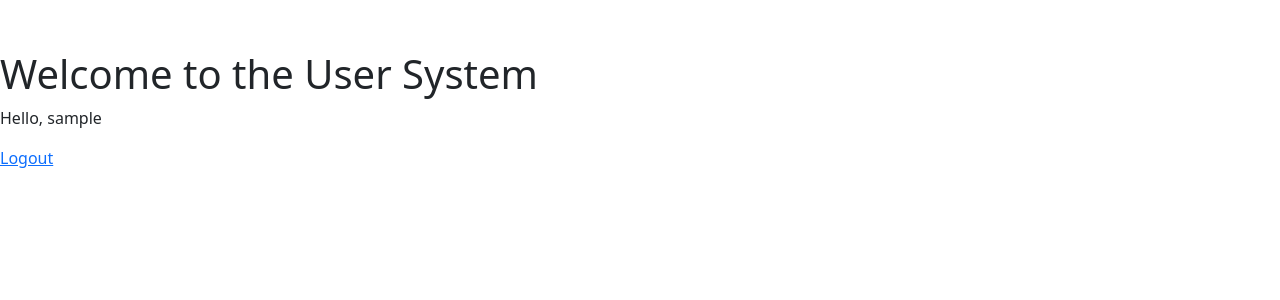
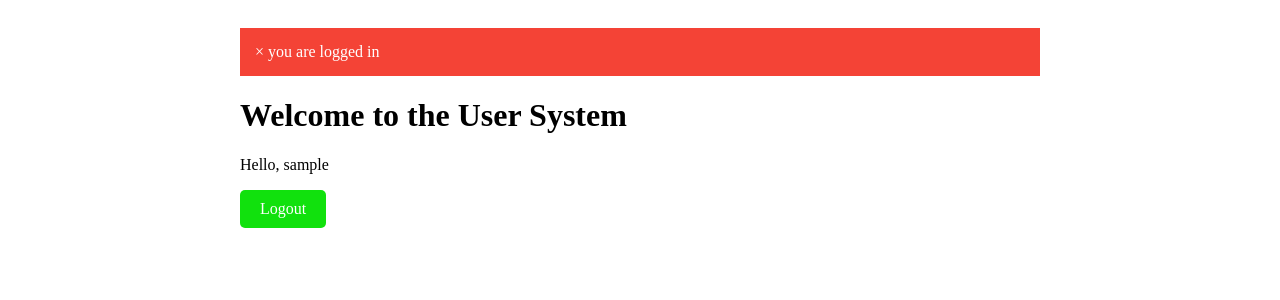
Before and after one commit to flyefe/app, a Flask app: page / in a window 1280 px wide. Shown: the top 300 px of the page. Run offline with Flask 3, Linux system fonts and the light colour scheme; the visitor is signed in with stand-in values (Sample User, id 1).

Commit message:
internal stylesheet

```diff
--- a/app.py
+++ b/app.py
@@ -1,7 +1,7 @@
 from flask import Flask, render_template, request, redirect, url_for, session, flash
 import pymysql
 
-app = Flask (__name__)
+app = Flask (__name__, static_folder='static')
 app.secret_key = '1234'
 
 
@@ -29,7 +29,7 @@
 @app.route('/')
 def home():
     if 'username' in session:
-        flash('you are logging in', 'success')
+        flash('you are logged in', 'success')
         return render_template('home.html', username=session['username'])
     else:
         return render_template('home.html')
@@ -72,7 +72,7 @@
         mysql.commit()
         cursor.close()
 
-        # flash('Account created successfully', 'success')
+        flash('Account created successfully', 'success')
         return redirect(url_for('login'))  # You can redirect to your login page after successful signup
 
     return render_template('signup.html')
--- a/templates/home.html
+++ b/templates/home.html
@@ -5,16 +5,52 @@
     <meta charset="UTF-8">
     <meta name="viewport" content="width=device-width, initial-scale=1.0">
 
-    <link rel="stylesheet" href="https://cdn.jsdelivr.net/npm/bootstrap@5.1.3/dist/css/bootstrap.min.css"
-        integrity="sha384-1BmE4kWBq78iYhFldvKuhfTAU6auU8tT94WrHftjDbrCEXSU1oBoqyl2QvZ6jIW3" crossorigin="anonymous">
+   <style>
+        /* CSS for alert messages */
+        .alert {
+            padding: 15px;
+            background-color: #f44336;
+            color: white;
+        }
+
+        /* Additional styles for different categories if needed */
+        .alert-success {
+            background-color: #4CAF50;
+        }
+
+        /* CSS for buttons */
+        .btn {
+            display: inline-block;
+            padding: 10px 20px;
+            background-color: #11e10d;
+            color: white;
+            text-decoration: none;
+            border: none;
+            border-radius: 5px;
+            cursor: pointer;
+        }
+
+        /* Additional styles for different button classes if needed */
+        .btn-secondary {
+            background-color: #3357ea;
+        }
+
+        /* Container styles */
+        .container {
+            max-width: 800px;
+            margin: 0 auto;
+            padding: 20px;
+        }
+    </style>
     <title>Home</title>
 </head>
 
 <body>
-    <div>
+    <div class="container">
         {% for message in get_flashed_messages() %}
-        <div class="alert alert-{{ message.category }}">
-            {{ message.message }}
+        <div class="alert alert-{{ message.category }}" role="alert">
+            <span class="close-btn" onclick="closeAlert(this)">&times;</span>
+            {{ message }}
         </div>
         {% endfor %}
 
@@ -22,18 +58,29 @@
 
         {% if username %}
         <p>Hello, {{ username }}</p>
-        <a href="{{ url_for('logout') }}">Logout</a>
+        <a href="{{ url_for('logout') }}" class="btn">Logout</a>
         {% else %}
         <p>You are not logged in.</p>
-        <p><a href="{{ url_for('login') }}">Login</a> or <a href="{{ url_for('signup') }}">Sign Up</a></p>
+        <a href="{{ url_for('login') }}" class="btn">Login</a>
+        <a href="{{ url_for('signup') }}" class="btn btn-secondary">Sign Up</a>
         {% endif %}
+    </div>
+    <div class="test">
+    </div>
+    <script>
+        function closeAlert(closeButton) {
+            // Find the parent alert element
+            var alert = closeButton.parentElement;
 
-    </div>
+            // Add a class to apply the fade-out animation
+            alert.classList.add('fade-out');
 
-
-    <script src="https://cdn.jsdelivr.net/npm/bootstrap@5.1.3/dist/js/bootstrap.bundle.min.js"
-        integrity="sha384-ka7Sk0Gln4gmtz2MlQnikT1wXgYsOg+OMhuP+IlRH9sENBO0LRn5q+8nbTov4+1p"
-        crossorigin="anonymous"></script>
+            // Remove the alert from the DOM after the animation
+            setTimeout(function () {
+                alert.style.display = 'none';
+            }, 500); // Adjust the time to match your CSS transition duration
+        }
+    </script>
 </body>
 
 </html>
```
Also changed, not shown: static/style.css (added, +35 -0 lines), templates/signup.html (+7 -0 lines), static/script.js (added).
